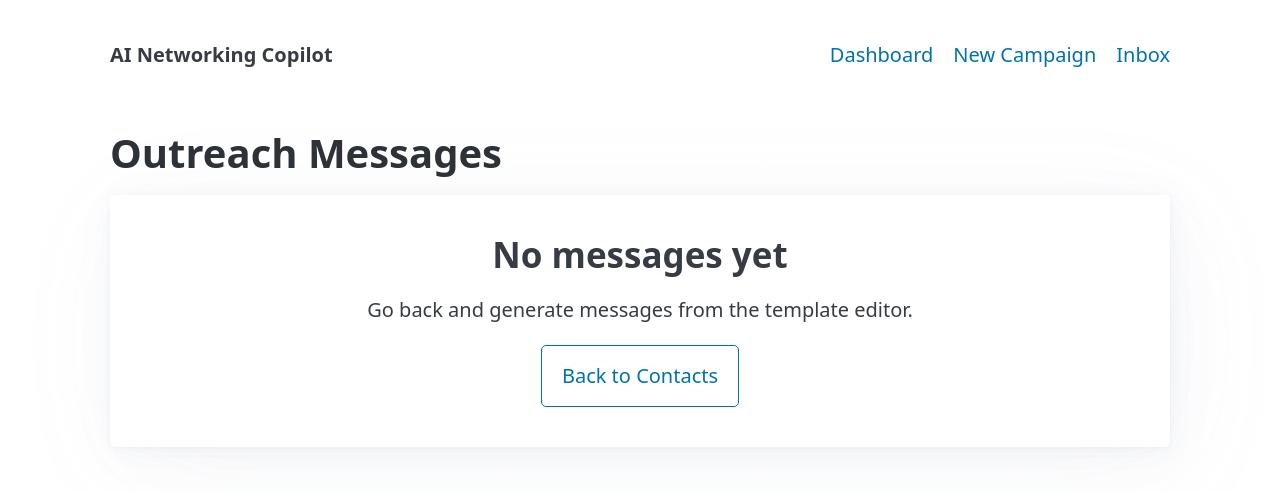
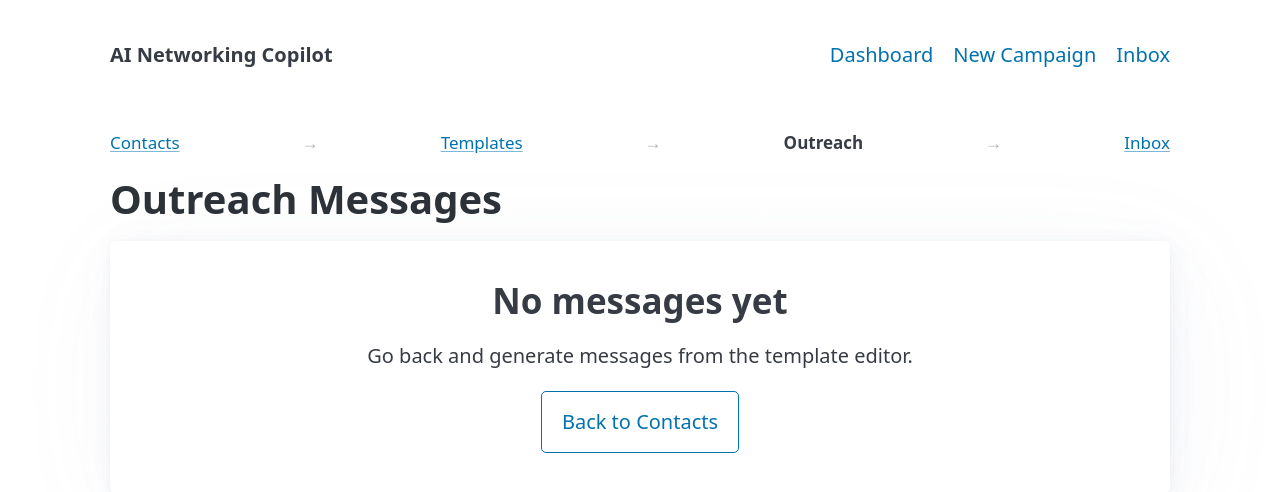
Before and after one commit to AaravChadha/ai_networking_copilot, a FastAPI app: page /goals/1/outreach in a window 1280 px wide. Shown: the top 492 px of the page. Run offline with FastAPI, Linux system fonts and the light colour scheme; data that the repository does not hold is empty; some libraries are stand-ins or nearby versions.

Commit message:
completed task 6.7.2 — breadcrumb navigation on outreach page

```diff
--- a/app/templates/outreach.html
+++ b/app/templates/outreach.html
@@ -3,6 +3,15 @@
 {% block title %}Outreach - AI Networking Copilot{% endblock %}
 
 {% block content %}
+<nav style="margin-bottom: 1rem; font-size: 0.85rem; display: flex; align-items: center; gap: 0.4rem;">
+    <a href="/goals/{{ goal.id }}/contacts">Contacts</a>
+    <span style="opacity: 0.4;">&rarr;</span>
+    <a href="/goals/{{ goal.id }}/templates">Templates</a>
+    <span style="opacity: 0.4;">&rarr;</span>
+    <strong>Outreach</strong>
+    <span style="opacity: 0.4;">&rarr;</span>
+    <a href="/goals/{{ goal.id }}/inbox">Inbox</a>
+</nav>
 <hgroup>
     <h1>Outreach Messages</h1>
     <p>{{ goal.description }}</p>
@@ -26,7 +35,6 @@
     <button id="send-all-btn" hx-post="/api/goals/{{ goal.id }}/send-batch" hx-target="#message-list" hx-swap="innerHTML" class="outline">
         Send All Approved
     </button>
-    <a href="/goals/{{ goal.id }}/inbox" role="button" class="outline secondary">View Inbox</a>
 </div>
 
 <script>
```
Also changed, not shown: CLAUDE.md (+1 -1 lines).
